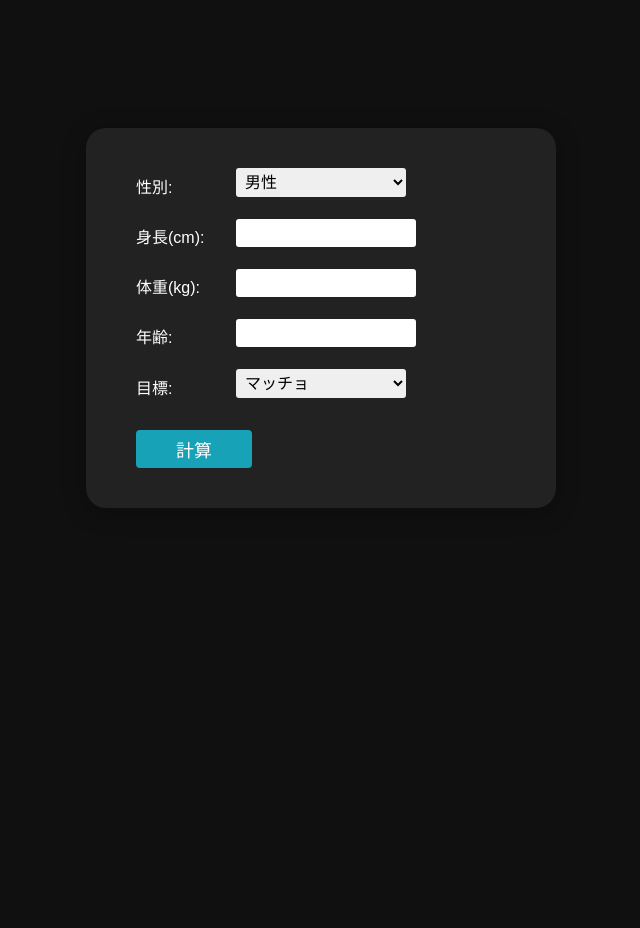
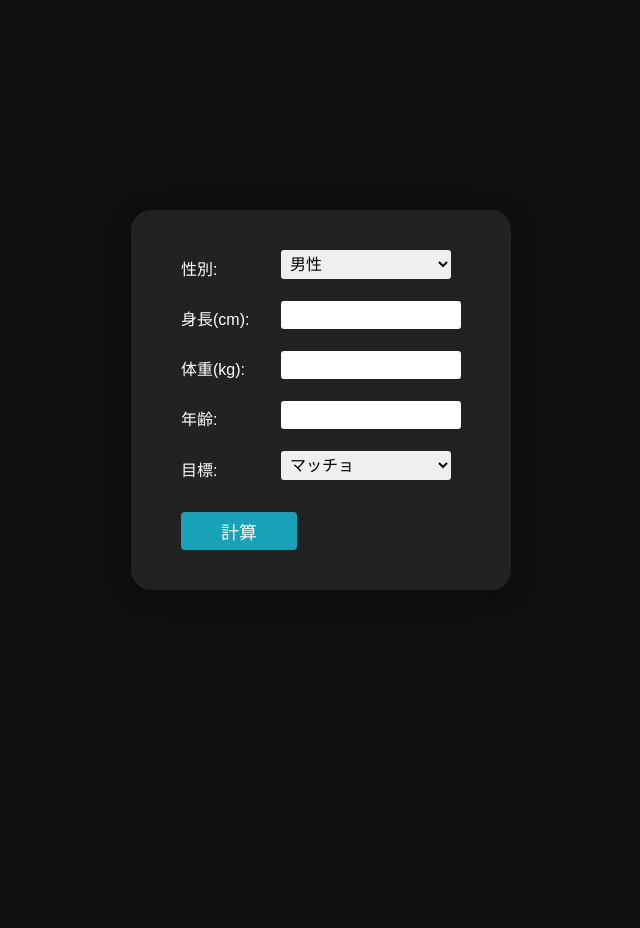
Before and after one commit to concistencyisimportant/my-flask-app, a Flask app: page / in a window 1280 px wide. Shown: the whole page, without its empty margins (319-959 px from the left). After the commit the page ends 590 px from the top, so only its background shows below. Run offline with Flask 3, Linux system fonts and the light colour scheme.

Commit message:
Update form.html

```diff
--- a/templates/form.html
+++ b/templates/form.html
@@ -10,13 +10,16 @@
       font-family: "Meiryo", sans-serif;
       height: 100vh;
       margin: 0;
+      /* ここから中央寄せ */
+      display: flex;
+      align-items: center;      /* 縦中央 */
+      justify-content: center;  /* 横中央 */
+      min-height: 100vh;
     }
     .center-box {
       background: #222;
       padding: 40px 50px;
       border-radius: 20px;
-      margin: 10% auto 0 auto;
-      width: 370px;
       box-shadow: 0 4px 24px 0 rgba(0,0,0,0.30);
       display: flex;
       flex-direction: column;
```
